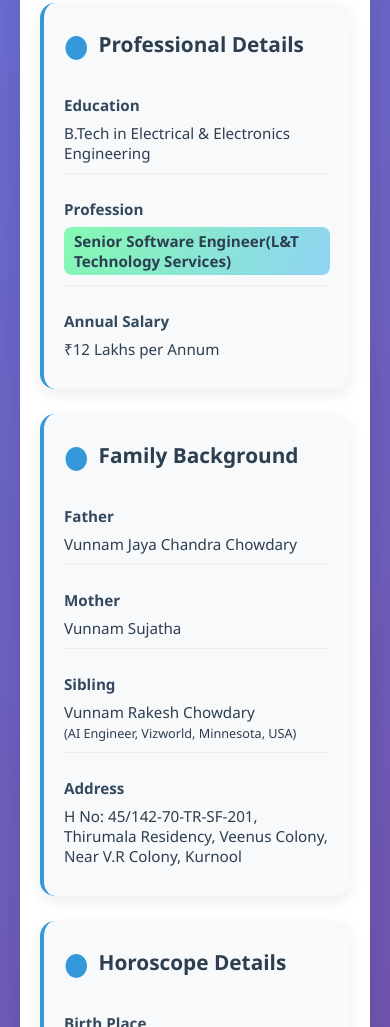
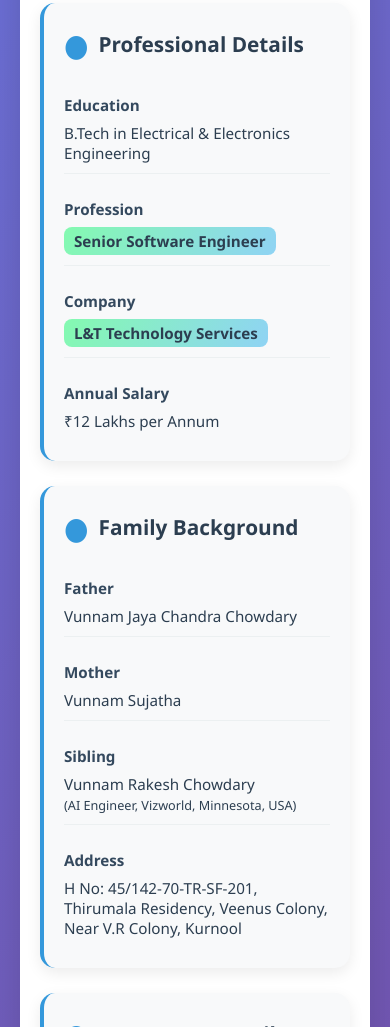
Before and after one commit to rakeshvizworld/mukesh, a plain HTML site: page index.html in a window 390 px wide. Shown: the part 979-2006 px from the top of the page. Drawn offline with Linux system fonts and the light colour scheme.

Commit message:
mobile changes

```diff
--- a/index.html
+++ b/index.html
@@ -348,7 +348,11 @@
                         </div>
                         <div class="detail-row">
                             <div class="label">Profession</div>
-                            <div class="value"><span class="profession-highlight">Senior Software Engineer(L&T Technology Services)</span></div>
+                            <div class="value"><span class="profession-highlight">Senior Software Engineer</span></div>
+                        </div>
+                        <div class="detail-row">
+                            <div class="label">Company</div>
+                            <div class="value"><span class="profession-highlight">L&T Technology Services</span></div>
                         </div>
                         <div class="detail-row">
                             <div class="label">Annual Salary</div>
```
